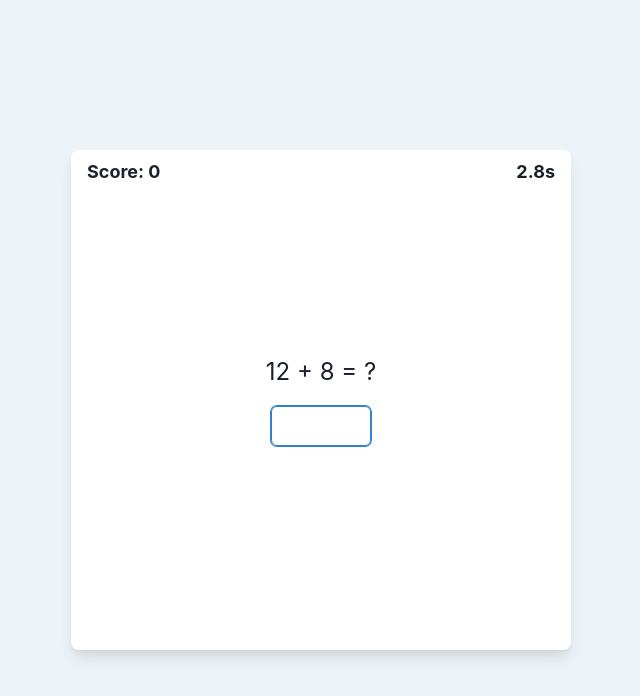
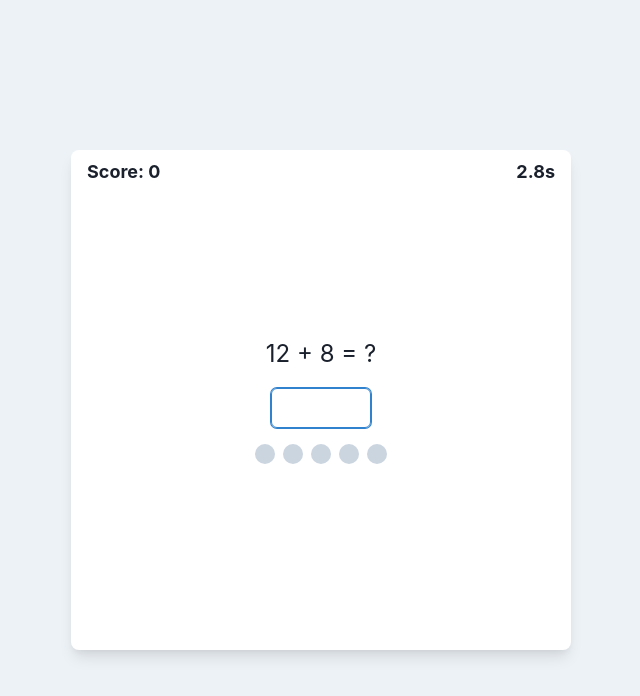
Before and after one commit to cjw296/numberninja, a React (Vite) app: page / in a window 1280 px wide. Both pictures are taken after a click on the button "Play". Shown: the top 696 px of the page, without its empty margins (319-959 px from the left). Built offline with nearby package versions, Linux system fonts and the light colour scheme.

Commit message:
Add circles to show progress

```diff
--- a/src/App.tsx
+++ b/src/App.tsx
@@ -1,5 +1,5 @@
 import {ChangeEvent, JSX, KeyboardEvent, useEffect, useRef, useState} from "react";
-import {Box, Button, Center, Flex, Input, Text} from "@chakra-ui/react";
+import {Box, Button, Center, Flex, Input, Text, HStack, Circle} from "@chakra-ui/react";
 
 export default function App(): JSX.Element {
     const TOTAL_QUESTIONS = 5;
@@ -159,6 +159,11 @@ export default function App(): JSX.Element {
                             mt={4}
                         />
                         {showError && <Text color="red.500" mt={2}>✖ Incorrect!</Text>}
+                        <HStack mt={4} spacing={2}>
+                            {[...Array(TOTAL_QUESTIONS)].map((_, index) => (
+                                <Circle key={index} size="20px" bg={index < questionsAnswered ? "green.500" : "gray.300"} />
+                            ))}
+                        </HStack>
                     </Box>
                 ) : (
                     <Button onClick={() => setLevelActive(true)}>Play</Button>
```
